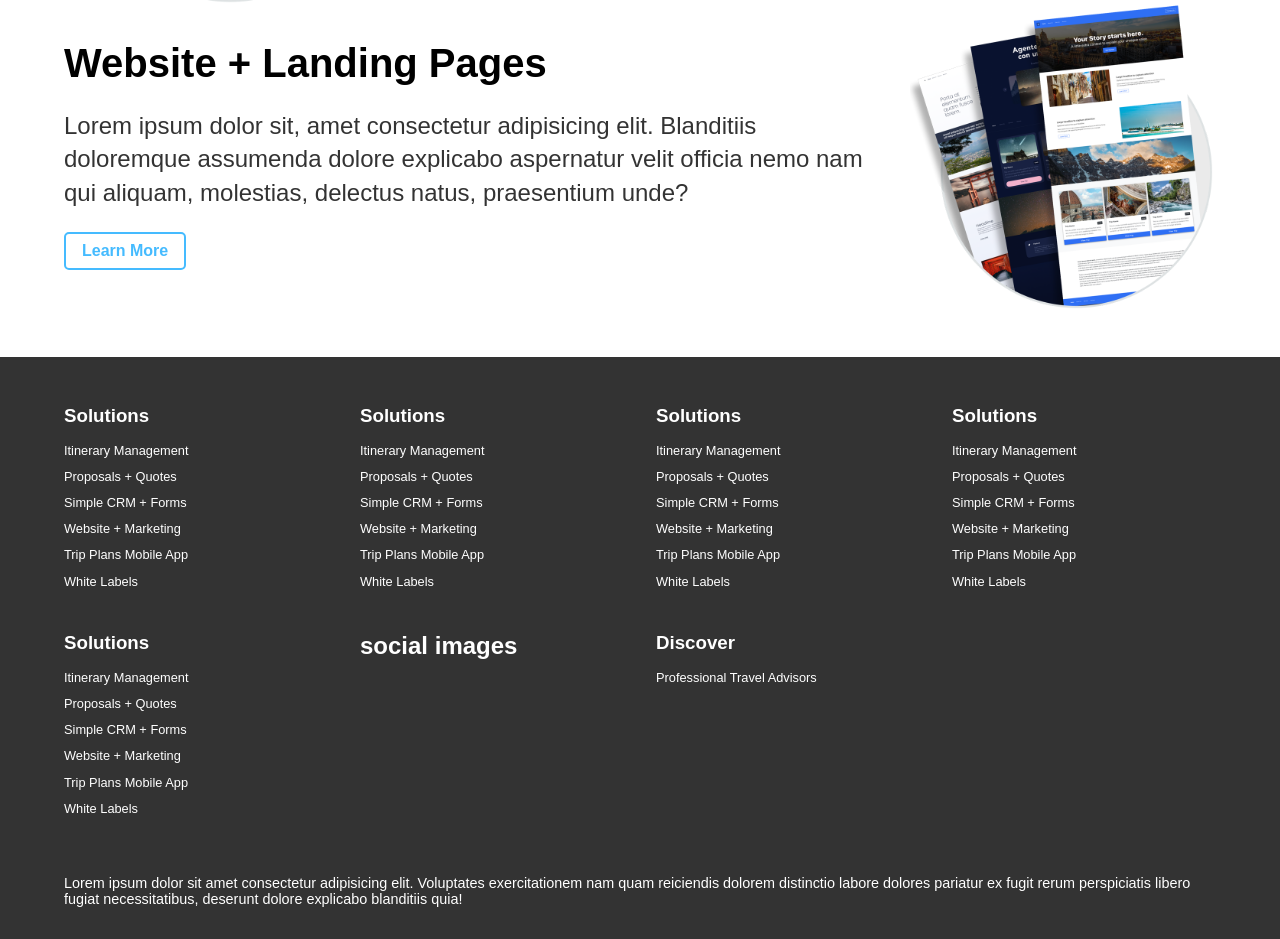
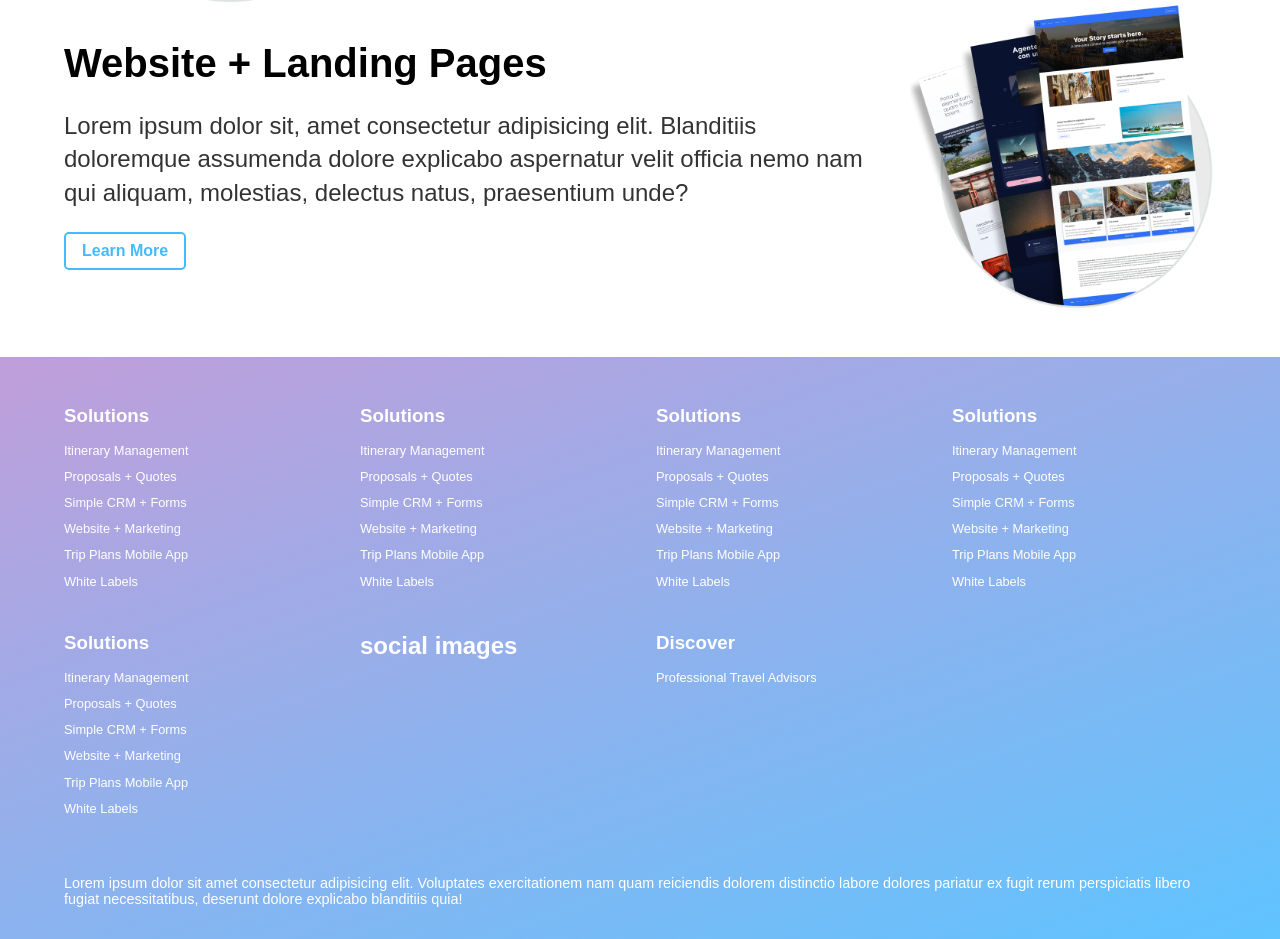
Before and after one commit to DevTaiwo18/Travefy, a plain HTML site: page index.html in a window 1280 px wide. Shown: the part 2092-3031 px from the top of the page. Drawn offline with Linux system fonts and the light colour scheme.

Commit message:
just made a few morw changes

```diff
--- a/sass/global.scss
+++ b/sass/global.scss
@@ -402,7 +402,7 @@ header{
 
 
 FOOTER{
-    background: $light-black;
+    background: linear-gradient(160deg, #c09eda,#5fc4ff);
     margin-top: 3rem;
     padding-bottom: 2rem;
 
```
Also changed, not shown: pages/itinerary.html (+3 -0 lines), CSS/global.css, Travefy_images/3-Customer-Background.png (added), Travefy_images/dots-left-to-right.svg (added), Travefy_images/dots-right-to-left.svg (added), Travefy_images/travefy-web-itinerary-builder.png (added), Travefy_images/white-bg-arch.png (added), 1 other file.
